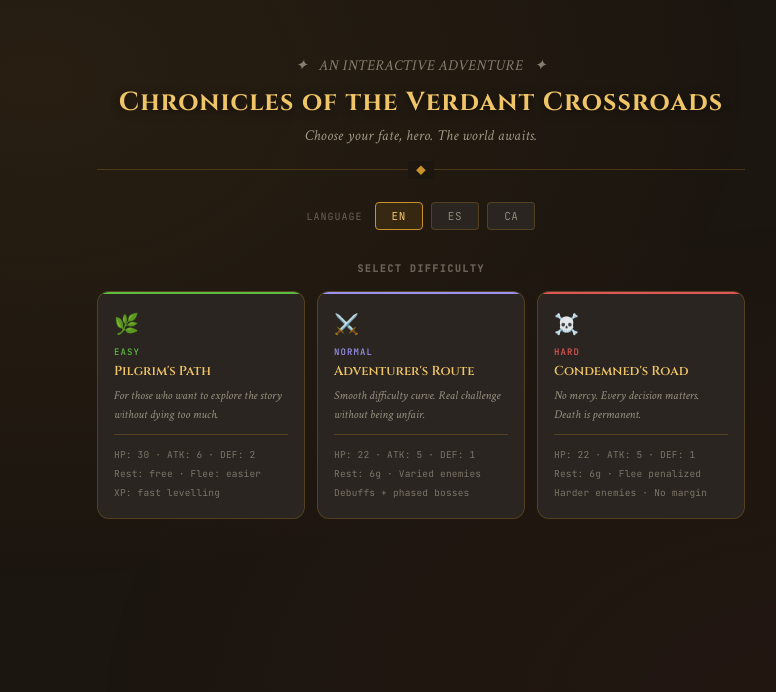
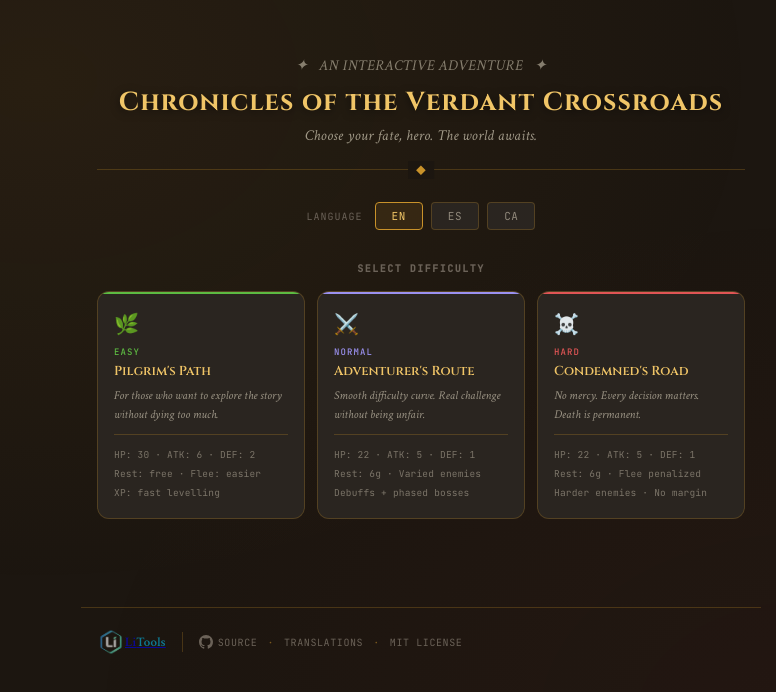
Before and after one commit to CarlosGMon/RPG, a plain HTML site: page index.html in a window 1280 px wide. Shown: the whole page, without its empty margins (219-995 px from the left). Drawn offline with Linux system fonts and the light colour scheme.

Commit message:
Add files via upload

```diff
--- a/index.html
+++ b/index.html
@@ -685,6 +685,104 @@ body::before {
 
 /* DIVIDER */
 .sep-line { border: none; border-top: 1px solid var(--border); margin: .5rem 0; }
+
+#site-footer {
+  position: relative;
+  z-index: 1;
+  margin-top: 2.5rem;
+  border-top: 1px solid var(--border);
+  padding: 1.25rem 1rem 1.75rem;
+  max-width: 680px;
+  margin-left: auto;
+  margin-right: auto;
+}
+
+.footer-inner {
+  display: flex;
+  align-items: center;
+  gap: 16px;
+  flex-wrap: wrap;
+}
+
+/* Logo / brand */
+.footer-logo-link {
+  display: flex;
+  align-items: center;
+  opacity: 0.6;
+  transition: opacity .2s;
+  flex-shrink: 0;
+}
+.footer-logo-link:hover { opacity: 1; }
+
+.footer-logo {
+  height: 28px;
+  width: auto;
+  display: block;
+  /* Desaturate so it fits the dark parchment palette */
+  filter: grayscale(40%) brightness(1.1);
+}
+
+/* Fallback if you use a text wordmark instead of an image */
+.footer-wordmark {
+  font-family: var(--font-title);
+  font-size: 13px;
+  font-weight: 600;
+  color: var(--gold);
+  letter-spacing: .04em;
+  text-decoration: none;
+}
+
+/* Thin vertical divider */
+.footer-divider {
+  width: 1px;
+  height: 20px;
+  background: var(--border);
+  flex-shrink: 0;
+}
+
+/* Nav links */
+.footer-links {
+  display: flex;
+  align-items: center;
+  gap: 10px;
+  flex-wrap: wrap;
+  font-family: var(--font-mono);
+  font-size: 10px;
+  letter-spacing: .06em;
+  text-transform: uppercase;
+}
+
+.footer-links a {
+  display: inline-flex;
+  align-items: center;
+  gap: 5px;
+  color: var(--stone-l);
+  text-decoration: none;
+  transition: color .15s;
+}
+.footer-links a:hover { color: var(--gold-l); }
+
+.footer-sep {
+  color: var(--border-str);
+}
+
+.footer-copy {
+  color: rgba(107,98,88,0.6);
+}
+
+@media (max-width: 400px) {
+  .footer-divider { display: none; }
+  .footer-inner { gap: 10px; }
+}
+
+.footer-brand-name {
+    font-size: 13px;
+    font-weight: 600;
+    color: var(--text2);
+    letter-spacing: .01em;
+    transition: color 0.2s;
+  }
+  .footer-brand-name span { color: #05bfee; }
 </style>
 
 <div id="app">
@@ -791,6 +889,35 @@ body::before {
 </div>
 
 </div>
+
+<footer id="site-footer">
+  <div class="footer-inner">
+    <a href="https://github.com/litools-lab"
+       class="footer-logo-link"
+       target="_blank"
+       rel="noopener noreferrer"
+       aria-label="View project on GitHub">
+      <img src="redlogo_trans.png" alt="LiTools logo" class="footer-logo" />
+	  <span class="footer-brand-name">Li<span>Tools</span></span>
+    </a>
+
+    <div class="footer-divider"></div>
+
+    <nav class="footer-links" aria-label="Project links">
+      <a href="https://github.com/litools-lab/verdant-crossroads"
+         target="_blank" rel="noopener noreferrer">
+        <svg width="14" height="14" viewBox="0 0 24 24" fill="currentColor" aria-hidden="true">
+          <path d="M12 0C5.37 0 0 5.37 0 12c0 5.31 3.435 9.795 8.205 11.385.6.105.825-.255.825-.57 0-.285-.015-1.23-.015-2.235-3.015.555-3.795-.735-4.035-1.41-.135-.345-.72-1.41-1.23-1.695-.42-.225-1.02-.78-.015-.795.945-.015 1.62.87 1.845 1.23 1.08 1.815 2.805 1.305 3.495.99.105-.78.42-1.305.765-1.605-2.67-.3-5.46-1.335-5.46-5.925 0-1.305.465-2.385 1.23-3.225-.12-.3-.54-1.53.12-3.18 0 0 1.005-.315 3.3 1.23.96-.27 1.98-.405 3-.405s2.04.135 3 .405c2.295-1.56 3.3-1.23 3.3-1.23.66 1.65.24 2.88.12 3.18.765.84 1.23 1.905 1.23 3.225 0 4.605-2.805 5.625-5.475 5.925.435.375.81 1.095.81 2.22 0 1.605-.015 2.895-.015 3.3 0 .315.225.69.825.57A12.02 12.02 0 0 0 24 12c0-6.63-5.37-12-12-12z"/>
+        </svg>
+        Source
+      </a>
+      <span class="footer-sep" aria-hidden="true">·</span>
+      <a href="TRANSLATIONS.md" target="_blank" rel="noopener noreferrer">Translations</a>
+      <span class="footer-sep" aria-hidden="true">·</span>
+	  <a href="LICENSE" target="_blank" rel="noopener noreferrer">MIT License</a>
+    </nav>
+  </div>
+</footer>
 
 <script>
 const LOCALES = {};
```
Also changed, not shown: redlogo_trans.png (added), 3 other files.
